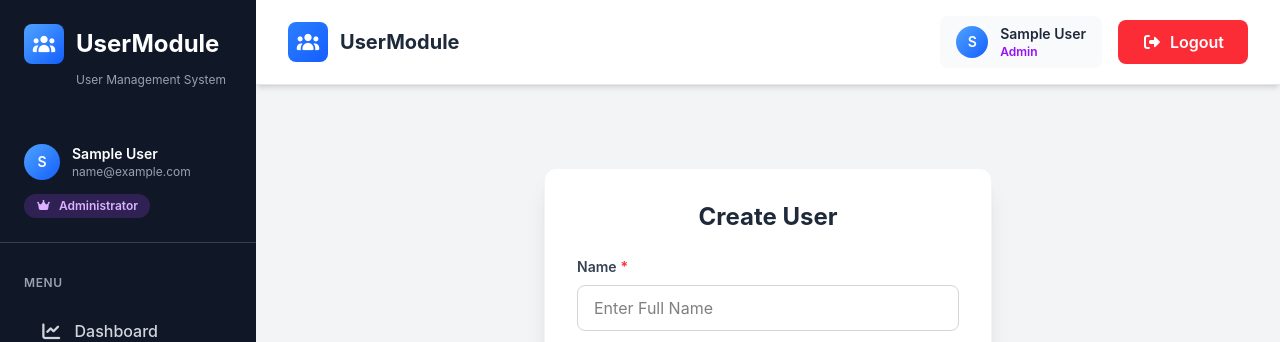
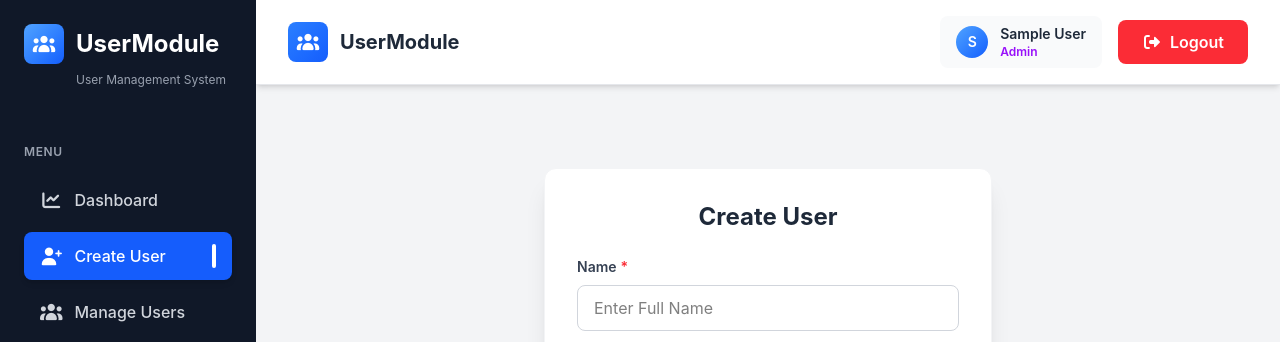
Before and after one commit to SmitSathvara12/UserManagement, a React (Vite) app in the folder usermodel-frontend/: page /createUser in a window 1280 px wide. Shown: the top 342 px of the page. Built offline with nearby package versions, Linux system fonts and the light colour scheme; no server answers; sample sign-in values are in the browser's storage.

Commit message:
feat: remove user info section from Sidebar component

```diff
--- a/usermodel-frontend/src/components/Sidebar.jsx
+++ b/usermodel-frontend/src/components/Sidebar.jsx
@@ -64,38 +64,6 @@ const Sidebar = ({ isOpen, setIsOpen }) => {
             <p className="text-xs text-gray-400 ml-13 hidden sm:block">User Management System</p>
           </div>
 
-          {/* User Info Section */}
-          {user && (
-            <div className="mb-8 pb-6 px-6 border-b border-gray-700">
-              <div className="flex items-center gap-3">
-                <div className="w-9 h-9 rounded-full bg-linear-to-br from-blue-400 to-blue-600 flex items-center justify-center text-white text-sm font-semibold">
-                  {user.name?.charAt(0).toUpperCase()}
-                </div>
-                <div className="flex flex-col flex-1 min-w-0">
-                  <p className="text-sm font-semibold text-white truncate">
-                    {user.name}
-                  </p>
-                  <p className="text-xs text-gray-400 truncate">{user.email}</p>
-                </div>
-              </div>
-              <div className="mt-3">
-                <span
-                  className={`inline-flex items-center gap-2 px-3 py-1 rounded-full text-xs font-semibold ${
-                    user.role === "admin"
-                      ? "bg-purple-500/20 text-purple-300"
-                      : "bg-blue-500/20 text-blue-300"
-                  }`}
-                >
-                  <i
-                    className={`fa-solid ${
-                      user.role === "admin" ? "fa-crown" : "fa-user"
-                    }`}
-                  ></i>
-                  {user.role === "admin" ? "Administrator" : "User"}
-                </span>
-              </div>
-            </div>
-          )}
 
           {/* Navigation Menu */}
           <nav className="px-6 pb-6">
```
